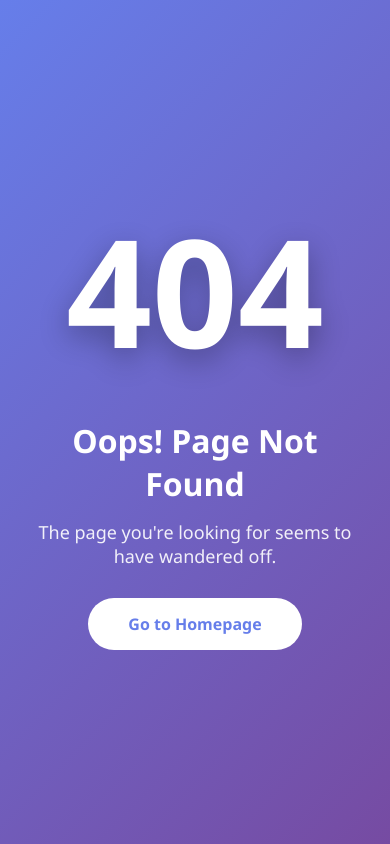
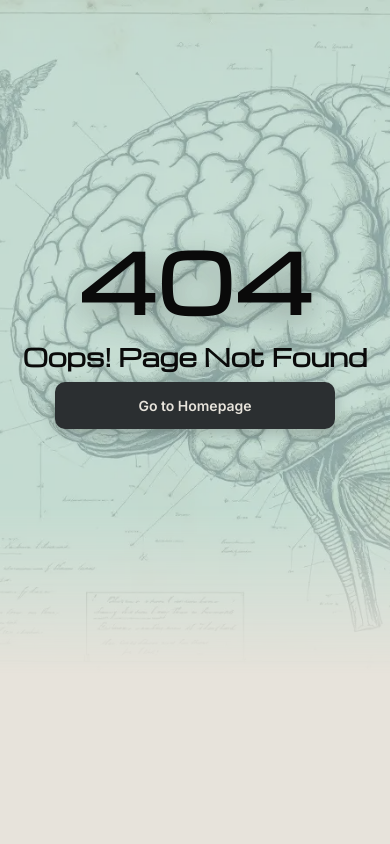
Before and after one commit to Richardbrown85/housemd_escape_room_project, a Django app: template housemd_escape_room/templates/404.html in a window 390 px wide. Run offline with Django 4.2, Linux system fonts and the light colour scheme; the template is opened without the code that fills it, so the values that code supplies are empty.

Commit message:
Add responsiveness to 404.html

```diff
--- a/housemd_escape_room/templates/404.html
+++ b/housemd_escape_room/templates/404.html
@@ -1,77 +1,24 @@
+{% load static %}
 <!DOCTYPE html>
 <html lang="en">
+
 <head>
-    <meta charset="UTF-8">
-    <meta name="viewport" content="width=device-width, initial-scale=1.0">
+    <meta charset="UTF-8" />
+    <meta name="viewport" content="width=device-width, initial-scale=1.0" />
     <title>404 - Page Not Found</title>
-    <style>
-        * {
-            margin: 0;
-            padding: 0;
-            box-sizing: border-box;
-        }
+    <link rel="stylesheet" href="{% static 'css/404.css' %}" />
+</head>
 
-        body {
-            font-family: 'Segoe UI', Tahoma, Geneva, Verdana, sans-serif;
-            background: linear-gradient(135deg, #667eea 0%, #764ba2 100%);
-            min-height: 100vh;
-            display: flex;
-            align-items: center;
-            justify-content: center;
-            color: white;
-        }
-
-        .container {
-            text-align: center;
-            padding: 20px;
-        }
-
-        .error-code {
-            font-size: 150px;
-            font-weight: bold;
-            text-shadow: 0 10px 30px rgba(0, 0, 0, 0.3);
-            animation: float 3s ease-in-out infinite;
-        }
-
-        @keyframes float {
-            0%, 100% { transform: translateY(0px); }
-            50% { transform: translateY(-20px); }
-        }
-
-        h1 {
-            font-size: 32px;
-            margin: 20px 0 15px 0;
-        }
-
-        p {
-            font-size: 18px;
-            margin-bottom: 30px;
-            opacity: 0.9;
-        }
-
-        .btn {
-            display: inline-block;
-            padding: 15px 40px;
-            background: white;
-            color: #667eea;
-            text-decoration: none;
-            border-radius: 50px;
-            font-weight: 600;
-            transition: all 0.3s ease;
-        }
-
-        .btn:hover {
-            transform: translateY(-3px);
-            box-shadow: 0 8px 30px rgba(0, 0, 0, 0.3);
-        }
-    </style>
-</head>
 <body>
+    <section>
+        <div class="hero text-center">
             <div class="container">
                 <div class="error-code">404</div>
                 <h1>Oops! Page Not Found</h1>
-        <p>The page you're looking for seems to have wandered off.</p>
                 <a href="{% url 'home' %}" class="btn">Go to Homepage</a>
             </div>
+        </div>
+    </section>
 </body>
+
 </html>
--- /dev/null
+++ b/static/css/404.css
@@ -0,0 +1,172 @@
+/* Google fonts import */
+@import url('https://fonts.googleapis.com/css2?family=Inter:ital,opsz,wght@0,14..32,100..900;1,14..32,100..900&family=Michroma&display=swap');
+
+/* CSS Variables */
+:root {
+    --primary-font: "Inter", sans-serif;
+    --secondary-font: "Michroma", sans-serif;
+    --primary-color: #0A0A0A;
+    /* shadow black */
+    --secondary-color: #E7E3DB;
+    /* bone */
+    --third-color: #2B2F31;
+    /* charcoal scan grey */
+    --highlight-color: #B56A2B;
+    /* warm rust amber */
+    --light-highlight-color: #7D96A1;
+    /* low saturation blue */
+}
+
+* {
+    margin: 0;
+    padding: 0;
+    box-sizing: border-box;
+}
+
+body {
+    font-family: var(--secondary-font);
+    background: var(--secondary-color);
+    min-height: 100vh;
+    color: var(--primary-color);
+    overflow-x: hidden;
+}
+
+section {
+    margin: 0;
+    padding: 0;
+}
+
+.hero {
+    background-image: url(../images/hero-section-image.webp);
+    background-repeat: no-repeat;
+    background-size: cover;
+    background-position: center;
+    color: var(--primary-color);
+    padding: clamp(60px, 10vh, 100px) clamp(15px, 3vw, 20px);
+    min-height: 100vh;
+    display: flex;
+    align-items: center;
+    justify-content: center;
+
+    /* Fade bottom */
+    -webkit-mask-image: linear-gradient(to bottom, black 75%, transparent 100%);
+    mask-image: linear-gradient(to bottom, black 75%, transparent 100%);
+}
+
+.container {
+    text-align: center;
+    padding: 20px;
+    width: 100%;
+    max-width: 800px;
+    margin: 0 auto;
+}
+
+.error-code {
+    font-size: clamp(80px, 15vw, 150px);
+    font-weight: bold;
+    text-shadow: 0 10px 30px rgba(0, 0, 0, 0.3);
+    animation: float 3s ease-in-out infinite;
+    margin-bottom: clamp(20px, 4vh, 30px);
+    line-height: 1;
+}
+
+@keyframes float {
+    0%,
+    100% {
+        transform: translateY(0px);
+    }
+
+    50% {
+        transform: translateY(-20px);
+    }
+}
+
+h1 {
+    font-family: var(--secondary-font);
+    font-size: clamp(24px, 5vw, 36px);
+    margin: clamp(15px, 3vh, 20px) 0;
+    line-height: 1.3;
+}
+
+h2 {
+    font-family: var(--primary-font);
+    font-size: clamp(18px, 3.5vw, 26px);
+    margin-bottom: clamp(20px, 4vh, 30px);
+    opacity: 0.9;
+    line-height: 1.4;
+}
+
+.btn {
+    display: inline-block;
+    padding: clamp(12px, 2vh, 15px) clamp(30px, 5vw, 40px);
+    background: var(--third-color);
+    color: var(--secondary-color);
+    font-family: var(--primary-font);
+    text-decoration: none;
+    border-radius: 10px;
+    font-weight: 600;
+    font-size: clamp(14px, 2.5vw, 16px);
+    transition: all 0.3s ease;
+    box-shadow: 0 4px 15px rgba(0, 0, 0, 0.2);
+}
+
+.btn:hover {
+    transform: translateY(-3px);
+    box-shadow: 0 8px 30px rgba(0, 0, 0, 0.4);
+    background: var(--highlight-color);
+}
+
+/* Tablet screens */
+@media (max-width: 768px) {
+    .hero {
+        background-position: center center;
+    }
+
+    .container {
+        padding: 15px;
+    }
+
+    .error-code {
+        margin-bottom: 20px;
+    }
+}
+
+/* Mobile screens */
+@media (max-width: 576px) {
+    .hero {
+        padding: 40px 10px;
+        min-height: 80vh;
+    }
+
+    .container {
+        padding: 10px;
+    }
+
+    .error-code {
+        margin-bottom: 15px;
+    }
+
+    h1 {
+        margin: 10px 0;
+    }
+
+    h2 {
+        margin-bottom: 20px;
+    }
+
+    .btn {
+        width: 90%;
+        max-width: 280px;
+    }
+}
+
+/* Very small screens */
+@media (max-width: 360px) {
+    .hero {
+        min-height: 70vh;
+    }
+
+    .btn {
+        padding: 12px 25px;
+    }
+}
```
Lines whose indentation alone changed are shown as unchanged.
